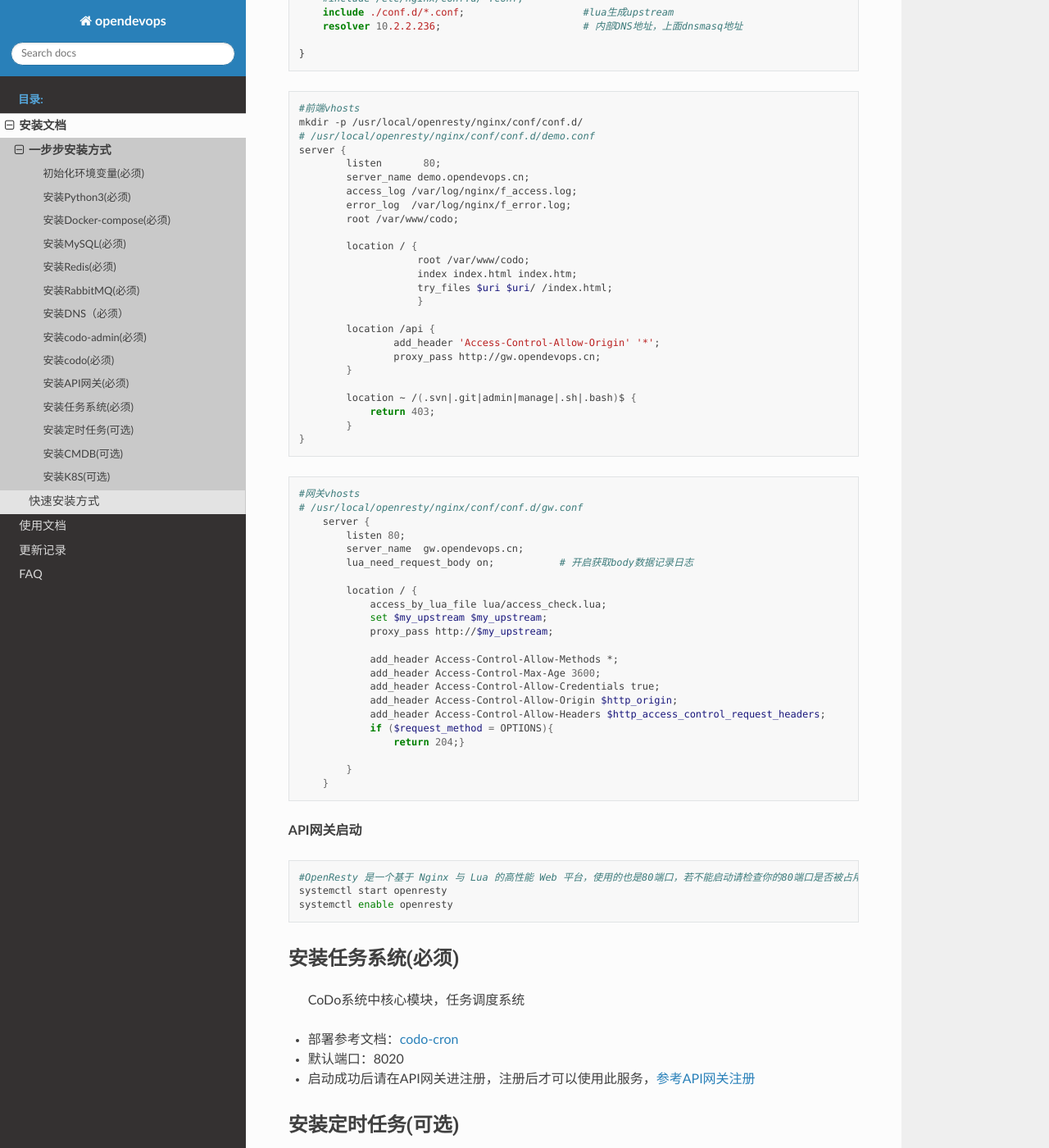
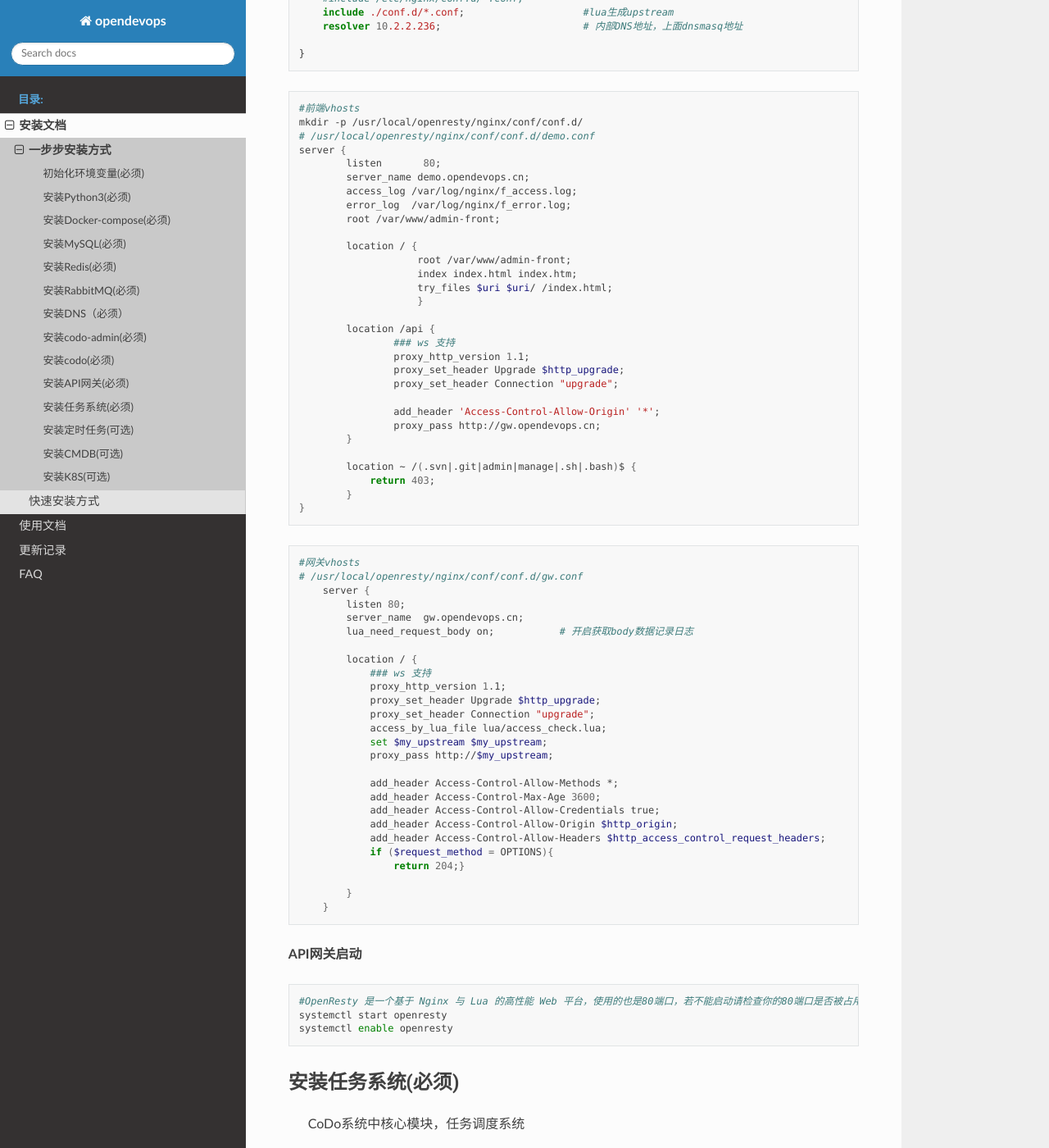
Before and after one commit to opendevops-cn/opendevops, a Sphinx documentation site: the page built from docs/source/step_by_step_install.md, in a window 1280 px wide and 1400 px high, scrolled down 7634 px. Shown: the whole window at 82% size. Built offline with Sphinx 7.4.7 and the Read the Docs theme 2.0.0, drawn with Linux system fonts in a browser that asks for light colours; pages that are not in the unit, such as notebooks, are missing from menus.

```diff
--- a/docs/source/step_by_step_install.md
+++ b/docs/source/step_by_step_install.md
@@ -390,15 +390,20 @@
         server_name demo.opendevops.cn;
         access_log /var/log/nginx/f_access.log;
         error_log  /var/log/nginx/f_error.log;
-        root /var/www/codo;
+        root /var/www/admin-front;
 
         location / {
-                    root /var/www/codo;
+                    root /var/www/admin-front;
                     index index.html index.htm;
                     try_files $uri $uri/ /index.html;
                     }
 
         location /api {
+                ### ws 支持
+                proxy_http_version 1.1;
+                proxy_set_header Upgrade $http_upgrade;
+                proxy_set_header Connection "upgrade";
+
                 add_header 'Access-Control-Allow-Origin' '*';
                 proxy_pass http://gw.opendevops.cn;
         }
@@ -419,6 +424,10 @@
         lua_need_request_body on;           # 开启获取body数据记录日志
 
         location / {
+            ### ws 支持
+            proxy_http_version 1.1;
+            proxy_set_header Upgrade $http_upgrade;
+            proxy_set_header Connection "upgrade";
             access_by_lua_file lua/access_check.lua;
             set $my_upstream $my_upstream;
             proxy_pass http://$my_upstream;
```
